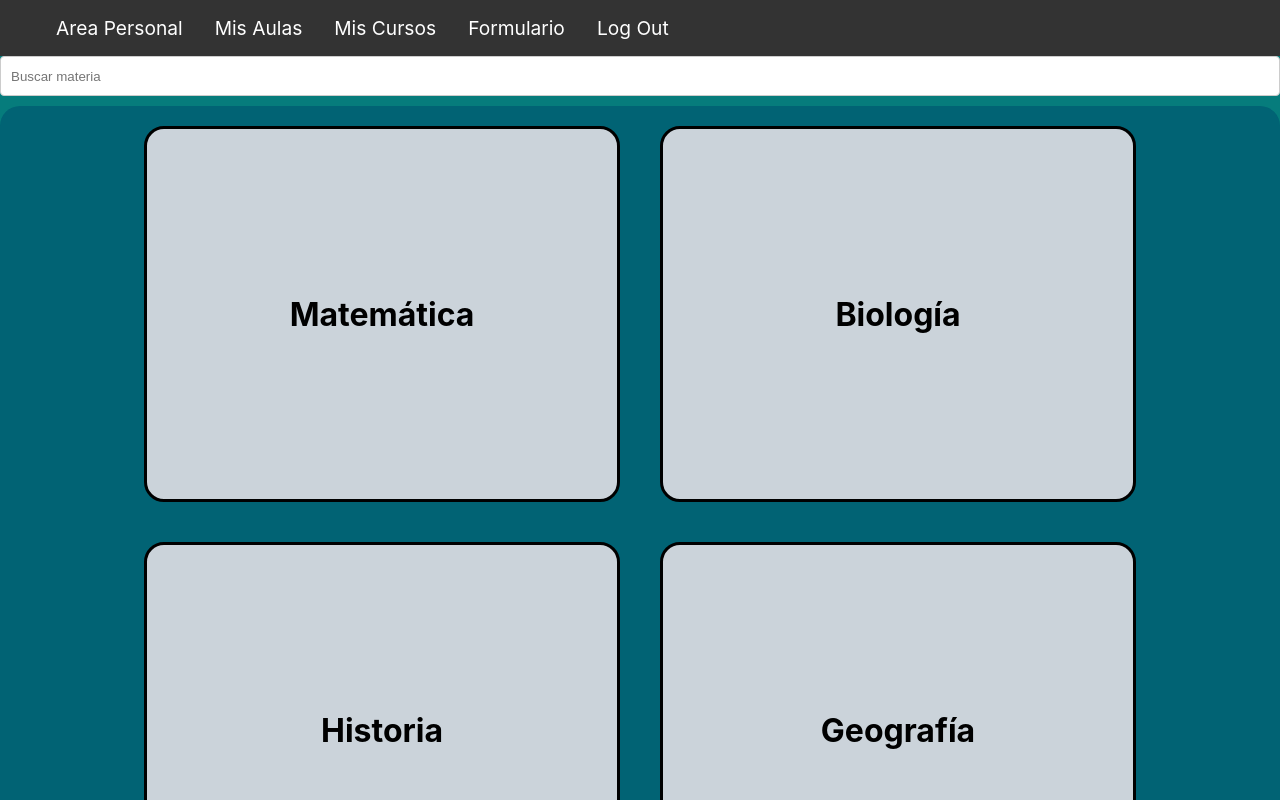
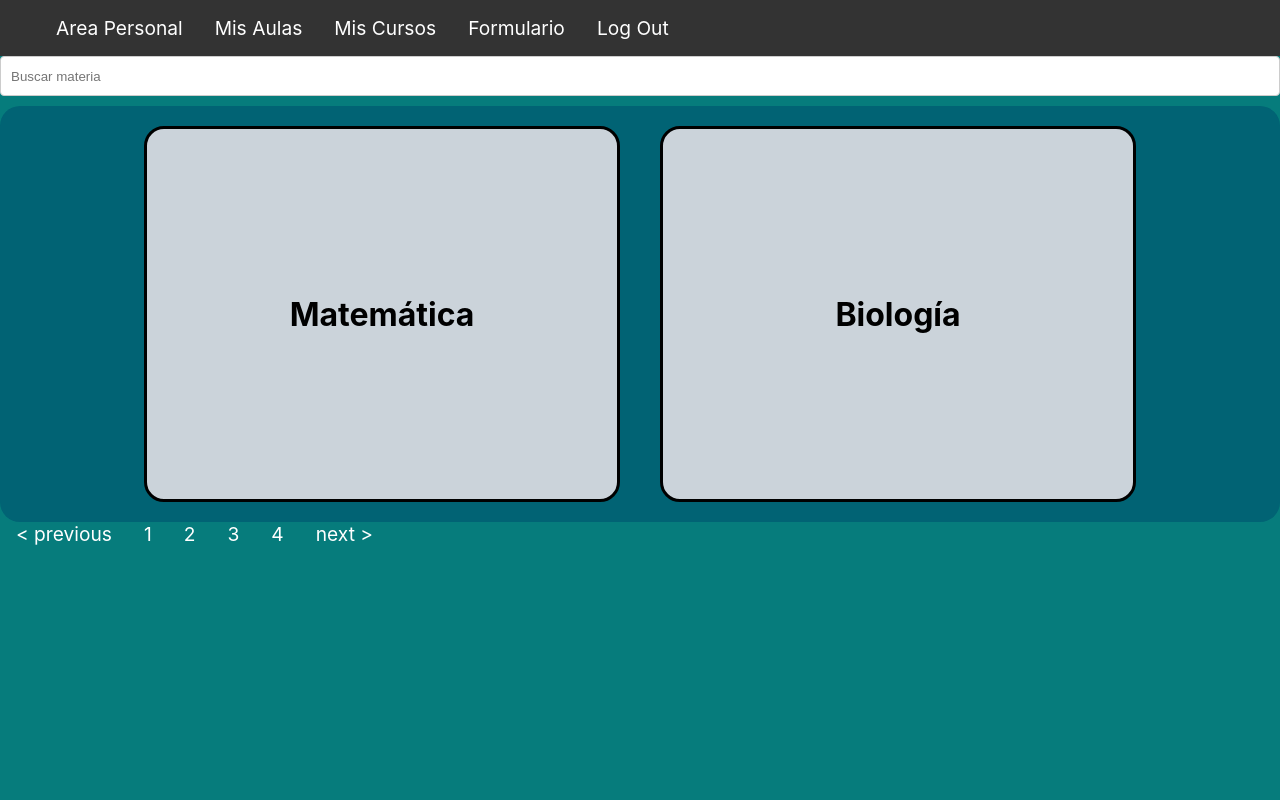
Before and after one commit to jjpicante/PF-Henry-Plataforma-Educativa, a React (Create React App) app in the folder Front/: page /Aulas in a window 1280 px wide. Shown: the top 800 px of the page. Built offline with nearby package versions, Linux system fonts and the light colour scheme.

Commit message:
Paginado(sin css)

```diff
--- a/Front/package.json
+++ b/Front/package.json
@@ -12,6 +12,7 @@
     "react": "^18.2.0",
     "react-calendar": "^4.2.1",
     "react-dom": "^18.2.0",
+    "react-paginate": "^8.2.0",
     "react-redux": "^8.0.5",
     "react-router-dom": "^6.8.1",
     "react-scripts": "5.0.1",
--- a/Front/src/Components/Classroom/Classroom.jsx
+++ b/Front/src/Components/Classroom/Classroom.jsx
@@ -37,42 +37,37 @@
 import { useDispatch, useSelector } from "react-redux";
 import { useEffect } from "react";
 import { getMaterias } from "../../Redux/actions";
-import style from "./Classroom.module.css"
+import style from "./Classroom.module.css";
 import Navbar from "../NavBar/navBar";
 import SearchBar from "../SearchBar/searchBar";
-import CardAsignature from "../Cards/cards";
+// import CardAsignature from "../Cards/cards";
 import { useState } from "react";
+import Paginate from "../Paginado/paginado";
 
 const Classroom = () => {
   const dispatch = useDispatch();
   const asignatures = useSelector((state) => state.materias);
-  const [query, setQuery] = useState('');
+  const [query, setQuery] = useState("");
 
   useEffect(() => {
     dispatch(getMaterias());
   }, [dispatch]);
 
-  const handleChange = event => {
+  const handleChange = (event) => {
     setQuery(event.target.value);
   };
 
-  const materiasFiltradas = asignatures.filter(materia =>
+  const materiasFiltradas = asignatures.filter((materia) =>
     materia.nombre.toLowerCase().includes(query.toLowerCase())
   );
 
   return (
     <div className={style.fondo}>
-      <div>
-        <Navbar></Navbar>
-      </div>
-      <div>
-        <SearchBar value={query} onChange={handleChange}></SearchBar>
-      </div>
-      <div className={style.cardsContent}>
-        {materiasFiltradas.map((elem) => {
-          return <CardAsignature key={elem.id} name={elem.nombre} />;
-        })}
-      </div>
+      <Navbar></Navbar>
+
+      <SearchBar value={query} onChange={handleChange}></SearchBar>
+
+      <Paginate itemsPerPage={2} data={materiasFiltradas} />
     </div>
   );
 };
--- /dev/null
+++ b/Front/src/Components/Paginado/items.jsx
@@ -0,0 +1,17 @@
+import style from "../Classroom/Classroom.module.css";
+import CardAsignature from "../Cards/cards";
+
+const Items = ({ currentItems }) => {
+  return (
+    <>
+      <div className={style.cardsContent}>
+        {currentItems &&
+          currentItems.map((elem) => {
+            return <CardAsignature key={elem.id} name={elem.nombre} />;
+          })}
+      </div>
+    </>
+  );
+};
+
+export default Items;
--- /dev/null
+++ b/Front/src/Components/Paginado/paginado.jsx
@@ -0,0 +1,62 @@
+import ReactPaginate from "react-paginate";
+import { useEffect, useState } from "react";
+import Items from "./items";
+
+const Paginate = ({ itemsPerPage, route, data }) => {
+  //States
+  const [currentItems, setCurrentItems] = useState();
+  // const [pageNumber, setPageNumber] = useState(0);
+  const [pageCount, setPageCount] = useState(0);
+  const [itemOffset, setItemOffset] = useState(0);
+
+  useEffect(() => {
+    //Esto para cuando tengamos bien la base de datos por mientras harcodeado
+
+    // const endOffset = itemOffset + itemsPerPage;
+    // console.log(`Cargando items de ${itemOffset} hasta ${endOffset}`);
+
+    // const fetchData = async () => {
+    //   try {
+    //     let response = await axios.get(
+    //       `/${route}?page=${pageNumber}&size=${itemsPerPage}`
+    //     );
+    //     setCurrentItems(response.data);
+    //     setPageCount(response.data.pageCount);
+    //   } catch (error) {
+    //     alert(error);
+    //   }
+    // };
+    //-----------------------------------------------------------------------
+
+    //El harcodeo en cuestion
+    const endOffset = itemOffset + itemsPerPage;
+    setCurrentItems(data.slice(itemOffset, endOffset));
+    setPageCount(Math.ceil(data.length / itemsPerPage));
+  }, [itemOffset, itemsPerPage, data]);
+
+  const handlePageClick = (ev) => {
+    const newOffset = (ev.selected * itemsPerPage) % data.length;
+    console.log(
+      `El usuario pidio el numero de pagina ${ev.selected}, que tiene un offset de ${newOffset}`
+    );
+    setItemOffset(newOffset);
+  };
+
+  return (
+    <>
+      <Items currentItems={currentItems} />
+      <ReactPaginate
+        nextLabel="next >"
+        onPageChange={handlePageClick}
+        pageRangeDisplayed={3}
+        marginPagesDisplayed={2}
+        pageCount={pageCount}
+        previousLabel="< previous"
+        breakLabel="..."
+        renderOnZeroPageCount={null}
+      />
+    </>
+  );
+};
+
+export default Paginate;
```
Also changed, not shown: Front/src/Components/Paginado/paginado.css (added), 1 other file (tests, documents, lock files or other folders).
